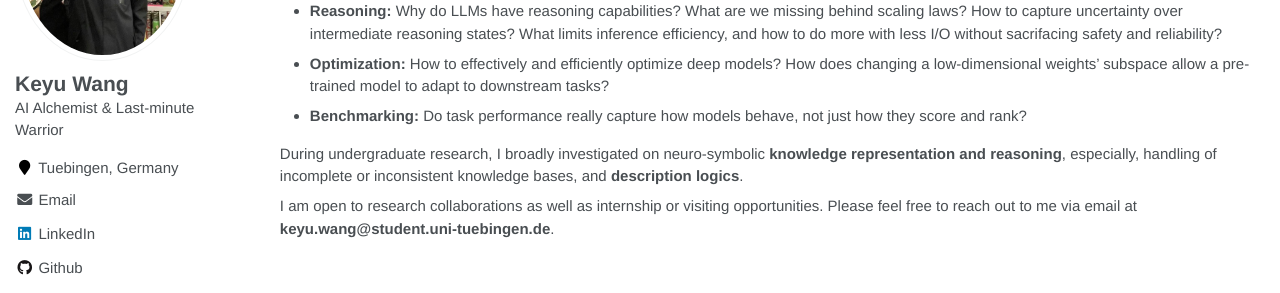
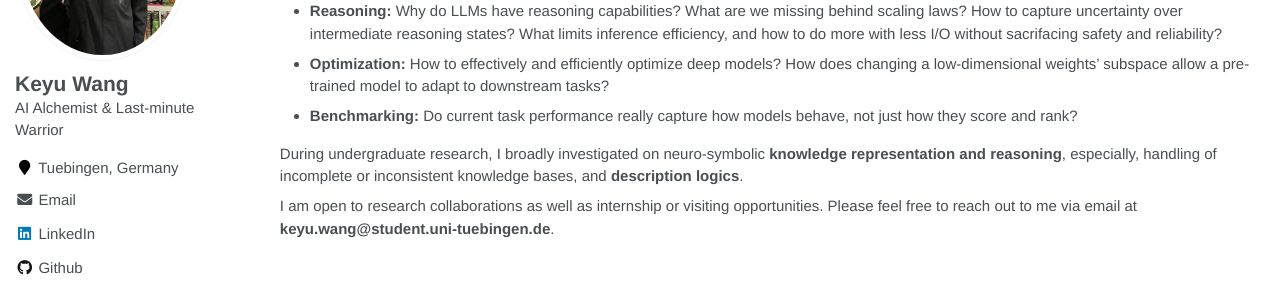
Before and after one commit to keyu-wang-2002/keyu-wang-2002.github.io, a Jekyll site: the page built from _pages/about.md, in a window 1280 px wide and 900 px high. Shown: the part 234-527 px from the top of the window. Built offline with Jekyll 4.4.1, drawn with Linux system fonts in a browser that asks for light colours.

Commit message:
Update about.md

```diff
--- a/_pages/about.md
+++ b/_pages/about.md
@@ -20,7 +20,7 @@ Hi, I'm Keyu, a second-year master student in Machine Learning at [University of
 My current research focuses on <font color='FireBrick'><strong> scalable and trustworthy foundation models</strong></font>. Below are questions I am particularly passionate about:
 - <strong>Reasoning: </strong> Why do LLMs have reasoning capabilities? What are we missing behind scaling laws?  How to capture uncertainty over intermediate reasoning states? What limits inference efficiency, and how to do more with less I/O without sacrifacing safety and reliability?
 - <strong>Optimization: </strong> How to effectively and efficiently optimize deep models? How does changing a low-dimensional weights' subspace allow a pre-trained model to adapt to downstream tasks?
-- <strong>Benchmarking: </strong> Do task performance really capture how models behave, not just how they score and rank?
+- <strong>Benchmarking: </strong> Do current task performance really capture how models behave, not just how they score and rank?
 
 During undergraduate research, I broadly investigated on  neuro-symbolic <strong>knowledge representation and reasoning</strong>, especially, handling of incomplete or inconsistent knowledge bases, and <strong>description logics</strong>. <!--Recently, I’ve begun to examine the systematic limitations of existing end-to-end VLA approaches and to revisit the problem from the perspective of knowledge representation and reasoning—namely, how to enable machines to understand concepts of the physical world so that natural language can be mapped to high-dimensional continuous control via key bridges such as task logic, physical constraints, and spatial geometry. -->
 
```
